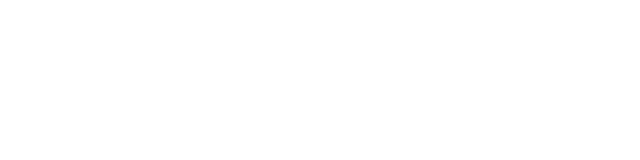
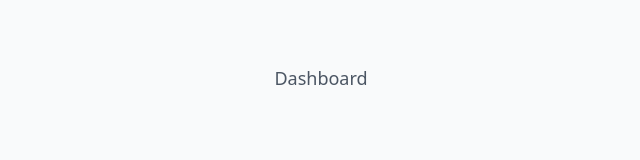
Before and after one commit to PNowakPolsl/Bachelor-DriveTrack, a React (Vite) app in the folder drivetrack/: page /dashboard in a window 1280 px wide. Before the commit this address had no page. Shown: the top 160 px of the page, without its empty margins (319-959 px from the left). Built offline with nearby package versions, Linux system fonts and the light colour scheme.

Commit message:
Nawigacja do Dashboard

```diff
--- a/drivetrack/src/main.tsx
+++ b/drivetrack/src/main.tsx
@@ -5,14 +5,16 @@
 import MainMenu from "./pages/MainMenu";
 import Registration from "./pages/Registration";
 import Login from "./pages/Login";
+import Dashboard from "./pages/Dashboard";
 
 ReactDOM.createRoot(document.getElementById("root")!).render(
   <React.StrictMode>
-    <BrowserRouter>
+    <BrowserRouter basename="/">
       <Routes>
         <Route path="/" element={<MainMenu />} />
         <Route path="/register" element={<Registration />} />
         <Route path="/login" element={<Login />} />
+        <Route path="/dashboard" element={<Dashboard />} />
       </Routes>
     </BrowserRouter>
   </React.StrictMode>
--- /dev/null
+++ b/drivetrack/src/pages/Dashboard.tsx
@@ -0,0 +1,9 @@
+export default function Dashboard() {
+  return (
+    <div className="min-h-screen bg-gray-50 flex flex-col items-center py-16">
+      <p className="text-gray-600 text-lg">
+        Dashboard
+      </p>
+    </div>
+  );
+}
--- a/drivetrack/src/pages/Login.tsx
+++ b/drivetrack/src/pages/Login.tsx
@@ -5,7 +5,7 @@
 export default function Login() {
     const navigate = useNavigate();
 
-  // 🔹 Dane formularza i stan błędu
+    { /* Walidacja logowania */}
     const [formData, setFormData] = useState({
         email: "",
         password: "",
@@ -13,7 +13,6 @@
 
     const [error, setError] = useState("");
 
-  // 🔹 Obsługa zmiany danych w inputach
     const handleChange = (e: React.ChangeEvent<HTMLInputElement>) => {
         setFormData({
             ...formData,
@@ -21,53 +20,47 @@
         });
     };
 
-  // 🔹 Obsługa kliknięcia przycisku „Zaloguj”
     const handleSubmit = (e: React.FormEvent) => {
         e.preventDefault();
 
-    if (!formData.email || !formData.password) {
+        if(!formData.email || !formData.password){
             setError("Wszystkie pola są wymagane.");
             return;
         }
 
-    // Tu możesz dodać backendowe logowanie (np. API)
         setError("");
-    navigate("/"); // po zalogowaniu przekierowanie np. na główną stronę
+        navigate("/dashboard");
+
     };
 
   return (
     <div className="min-h-screen flex flex-col items-center py-24 bg-gray-50">
-      {/* Logo + Nagłówek */}
+        { /* Logo + Nagłówek */ }
         <div className="w-full flex flex-col items-center py-4">
             <button
                 onClick={() => navigate("/")}
-          className="flex items-center gap-3 bg-gradient-to-r from-blue-600 to-sky-500 px-6 py-3 rounded-3xl shadow-md border border-blue-100 hover:shadow-xl hover:scale-105 transition duration-300"
-        >
+                className="flex items-center gap-3 bg-gradient-to-r from-blue-600 to-sky-500 px-6 py-3 rounded-3xl shadow-md border border-blue-100 hover:shadow-xl hover:scale-105 transition duration-300">
                     <Car className="w-10 h-10 text-white" />
                     <h1 className="text-3xl font-bold bg-white from-blue-600 to-sky-500 bg-clip-text text-transparent">
                         DriveTrack
                     </h1>
             </button>
         </div>
-
         <p className="text-3xl text-center text-gray-800 font-bold">
           Witamy w DriveTrack
-        <span className="mt-2 block text-gray-600 text-base font-normal">
-          Zarządzaj wydatkami swojego samochodu z łatwością
-        </span>
+          <span className="mt-2 block text-gray-600 text-base font-normal"> Zarządzaj wydatkami swojego samochodu z łatwością</span>
         </p>
-
-      {/* Pole logowania */}
+        { /* Pole logowania */ }
         <div className="mt-10 w-full max-w-md bg-white rounded-2xl shadow-lg p-8 border border-gray">
             <h3 className="text-2xl font-semibold text-gray-800 text-left">
                   Logowanie
             </h3>
             <p className="text-gray-600 text-md text-left">
-          Wpisz dane, aby przejść do konta
+                  Wpisz dane aby przejść do konta
             </p>
-
             <form className="flex flex-col gap-4" onSubmit={handleSubmit}>
                 <div className="flex flex-col gap-2 py-6">
+
                     <h2 className="text-md font-semibold text-gray-800 text-left mt-2">
                         Email
                     </h2>
@@ -101,23 +94,23 @@
 
                 <button
                     type="submit"
-            className="px-6 py-3 bg-blue-600 text-white text-xl font-semibold rounded-xl shadow-md hover:bg-blue-500 transition duration-300"
-          >
+                    className="px-6 py-3 bg-blue-600 text-white text-xl font-semibold rounded-xl shadow-md hover:bg-blue-500 transition duration-300">
                     Zaloguj
                 </button>
 
                 <p className="text-center text-gray-600 text-sm">
                     Nie posiadasz konta?{" "}
                     <button
-              type="button"
                     onClick={() => navigate("/register")}
-              className="text-blue-600 font-semibold hover:underline hover:text-blue-700 transition"
-            >
+                    className="text-blue-600 font-semibold hover:underline hover:text-blue-700 transition">
                         Zarejestruj się
                     </button>
                 </p>
             </form>
         </div>
+
+
+
     </div>
   );
 }
--- a/drivetrack/src/pages/Registration.tsx
+++ b/drivetrack/src/pages/Registration.tsx
@@ -37,7 +37,7 @@
         }
 
         setError("");
-        navigate("/");
+        navigate("/dashboard");
 
     };
 
```
Also changed, not shown: 1 other file (tests, documents, lock files or other folders). Lines whose indentation alone changed are shown as unchanged.
